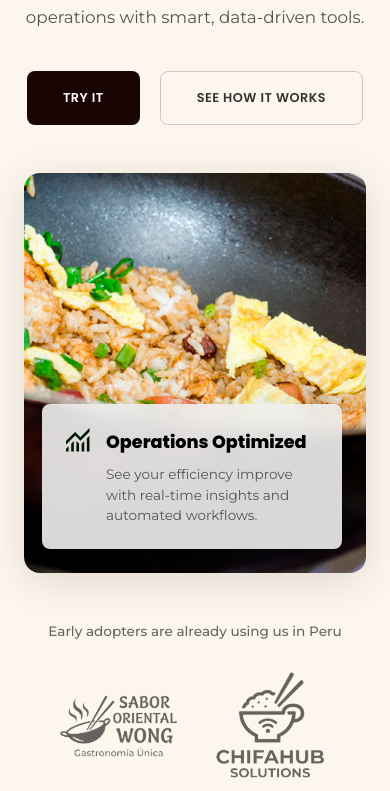
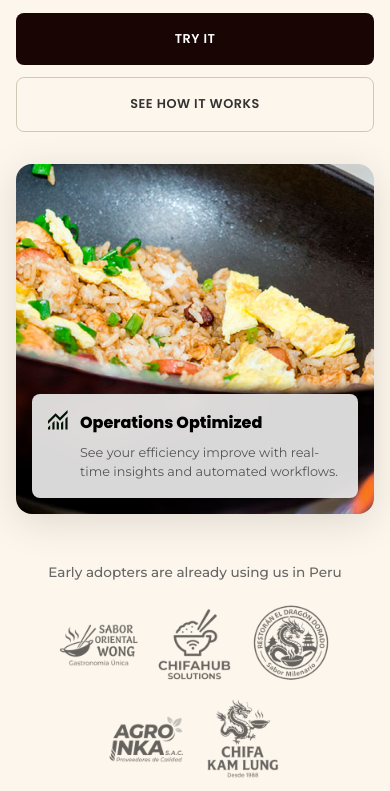
Before and after one commit to Aurora-startup/SupplyWok-landing-page, a plain HTML site: page index.html in a window 390 px wide. Shown: the part 453-1244 px from the top of the page. Drawn offline with Linux system fonts and the light colour scheme.

Commit message:
feat: add styling for the landing page hero section

```diff
--- a/assets/styles/hero.css
+++ b/assets/styles/hero.css
@@ -180,3 +180,86 @@
   filter: grayscale(0%);
   transform: scale(1.05);
 }
+
+/* === RESPONSIVE (T04) === */
+
+@media (max-width: 1024px) {
+  .hero {
+    padding: 60px 20px 40px;
+  }
+
+  .hero__container {
+    gap: 40px;
+  }
+
+  .hero__title {
+    margin-bottom: 20px;
+  }
+
+  .hero__image {
+    min-height: 350px;
+  }
+
+  .hero__logos-carousel {
+    gap: 24px;
+  }
+
+  .hero__logo {
+    max-width: 100px;
+  }
+}
+
+@media (max-width: 768px) {
+  .hero {
+    padding: 40px 16px 32px;
+  }
+
+  .hero__container {
+    gap: 32px;
+  }
+
+  .hero__description {
+    font-size: 1rem;
+    margin-bottom: 32px;
+  }
+
+  .hero__ctas {
+    flex-direction: column;
+    width: 100%;
+    gap: 12px;
+  }
+
+  .hero__ctas .btn {
+    width: 100%;
+  }
+
+  .hero__badge {
+    bottom: 16px;
+    right: 16px;
+    padding: 16px;
+    max-width: calc(100% - 32px);
+    flex-direction: row;
+    gap: 12px;
+  }
+
+  .badge__icon {
+    width: 20px;
+    height: 20px;
+  }
+
+  .badge__title {
+    font-size: 1rem;
+  }
+
+  .badge__description {
+    font-size: 0.8rem;
+  }
+
+  .hero__logos-carousel {
+    gap: 16px;
+  }
+
+  .hero__logo {
+    max-width: 80px;
+  }
+}
```
